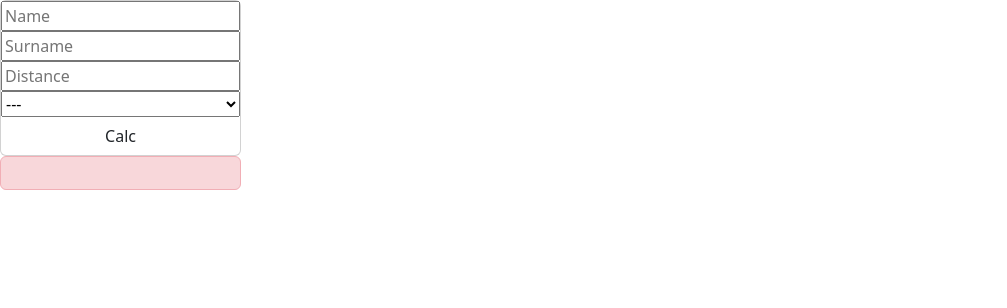
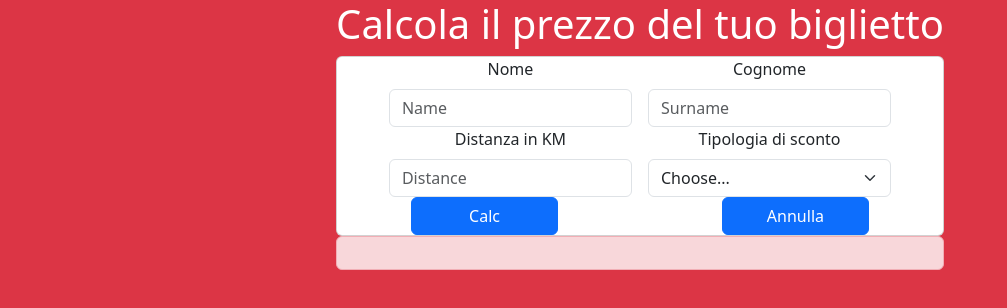
Before and after one commit to AnatoliyZakhryapin/js-biglietto-treno-form, a plain HTML site: page index.html in a window 1280 px wide. Shown: the whole page, without its empty margins (0-1007 px from the left). Drawn offline with nearby package versions, Linux system fonts and the light colour scheme.

Commit message:
ADD form to html

```diff
--- a/index.html
+++ b/index.html
@@ -7,22 +7,70 @@
 
     <title>js-biglietto-treno-form</title>
 </head>
-<body>
+<body class="bg-danger ">
 
     <div class="conteiner">
-        <div class="row">
+        <div class="row justify-content-center">
             <div class="col-auto">
+                <h1 class="text-white">Calcola il prezzo del tuo biglietto</h1>
                 <div class="card">
-                    <input id="passengerName" name="Name" type="text" placeholder="Name">
-                    <input id="passengerSurname" name="passengerSurname" type="text" placeholder="Surname">
-                    <input id="distanceTrip" name="km" type="text" placeholder="Distance">
-                    <select id="discount" name="discount" >
-                        <option value="0">---</option>
-                        <option value="1">Under 18</option>
-                        <option value="2">Adult</option>
-                        <option value="3">Over 65</option>
-                    </select>
-                    <button id="btn" class="btn">Calc</button>
+                    <div>
+                        <div class="row g-3 justify-content-center text-center">
+                            <div class="col-5">
+                                <label for="inputEmail4" class="form-label">Nome</label>
+                                <input
+                                placeholder="Name"
+                                type="text"
+                                class="form-control"
+                                name="Name"
+                                id="passengerName"
+                                >
+                            </div>
+                            <div class="col-5">
+                                <label for="inputEmail4" class="form-label">Cognome</label>
+                                <input
+                                placeholder="Surname"
+                                type="text"
+                                class="form-control"
+                                name="Surname"
+                                id="passengerSurname"
+                                >
+                            </div>
+                        </div>
+                        <div class="row g-3 justify-content-center text-center">
+                            <div class="col-5">
+                                <label for="inputEmail4" class="form-label">Distanza in KM</label>
+                                <input
+                                placeholder="Distance"
+                                type="text"
+                                class="form-control"
+                                name="km"
+                                id="distanceTrip"
+                                >
+                            </div>
+                            <div class="col-5">
+                                <label for="inputEmail4" class="form-label">Tipologia di sconto</label>
+                                <select class="form-select"  id="discount"  name="discount">
+                                    <option value="0">Choose...</option>
+                                    <option value="1">Under 18</option>
+                                    <option value="2">Adult</option>
+                                    <option value="3">Over 65</option>
+                                  </select>
+                            </div>
+                        </div>
+                        <div class="row g-3 justify-content-end text-center">
+                            <div class="col">
+                                <button id="btn" class="btn btn-primary w-50">Calc</button>
+                            </div>
+                            <div class="col">
+                                <form action="">
+                                    <button id="btn" class="btn btn-primary w-50">Annulla</button>
+                                </form>
+                            </div>
+                        </div>
+
+                    </div>
+
                 </div>
                 <div id="alert" class="alert alert-danger" role="alert"></div>
             </div>
```
